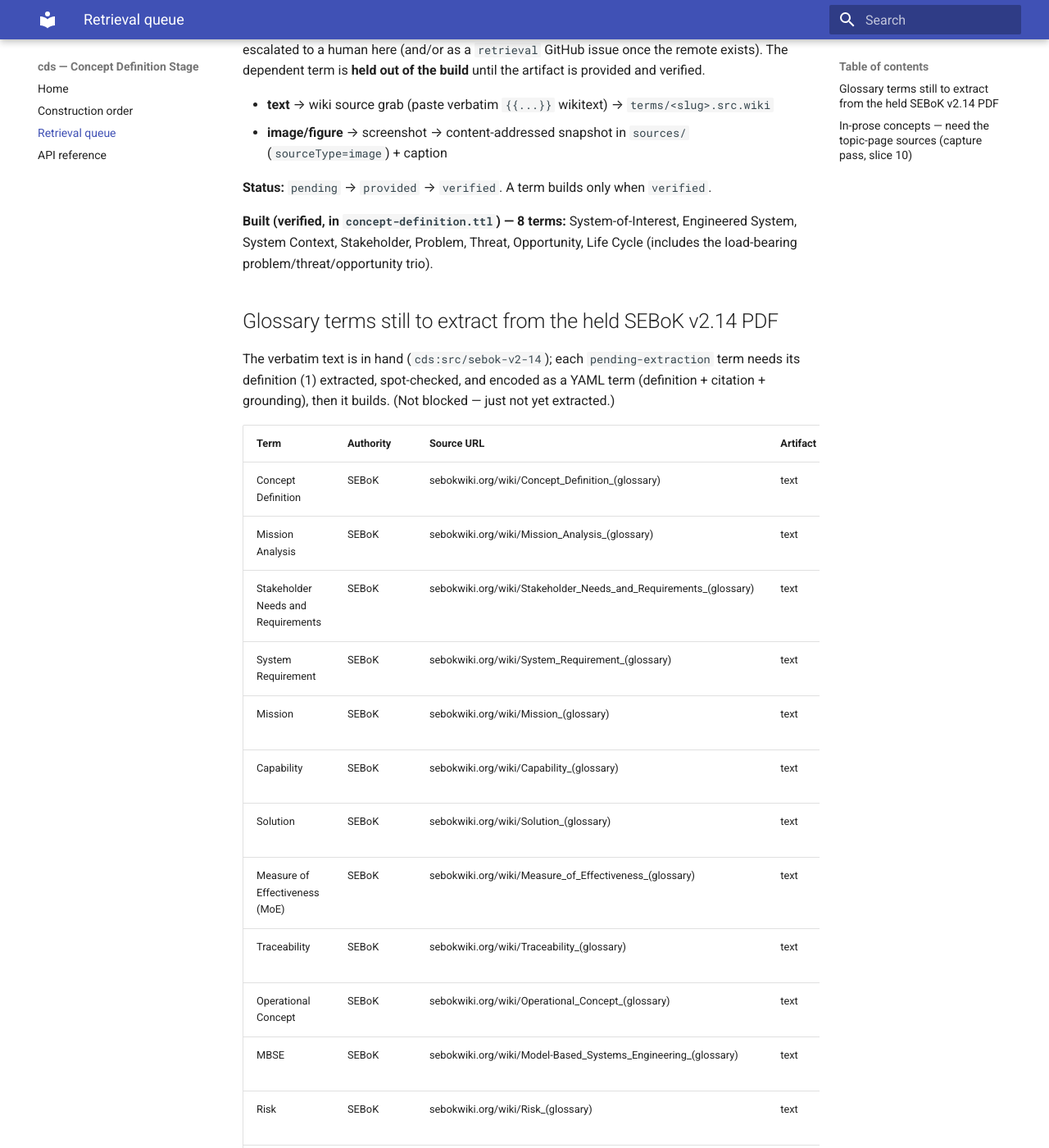
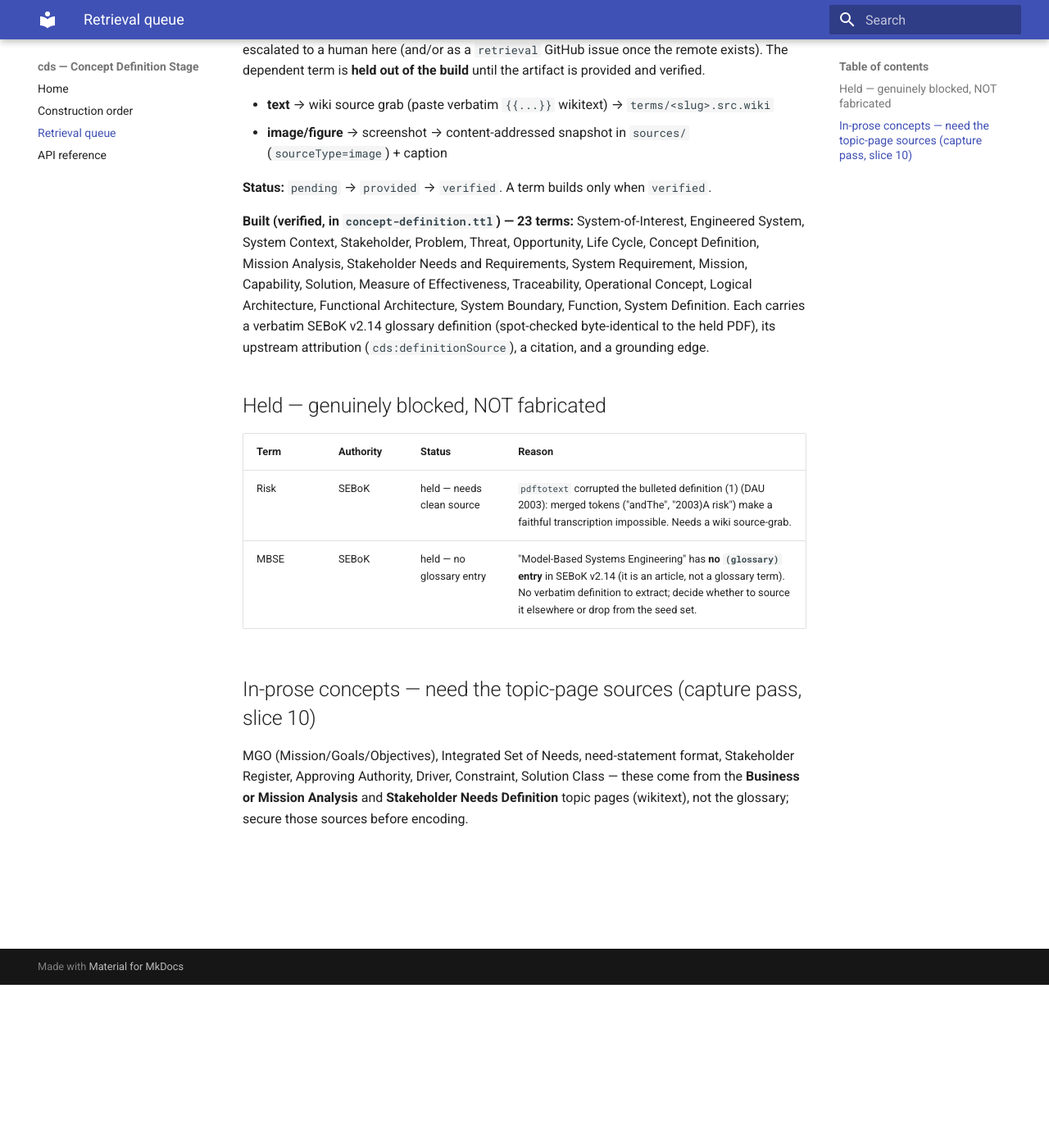
Before and after one commit to Open-MBEE/concept-definition-stage, an MkDocs documentation site: the page built from docs/retrieval-queue.md, in a window 1280 px wide and 1400 px high, scrolled down 199 px. Shown: the whole window at 82% size. Built offline with MkDocs 1.6.1 and Material for MkDocs 9.7.7, drawn with Linux system fonts in a browser that asks for light colours; some of the changed text lies outside the part shown.

Commit message:
slice 6: extract remaining SEBoK glossary terms (8 -> 23)
Encode 15 more terms with verbatim SEBoK v2.14 glossary definitions extracted from
the held PDF, each with its upstream attribution (cds:definitionSource), citation,
and grounding edge: Concept Definition, Mission Analysis, Stakeholder Needs and
Requirements, System Requirement, Mission, Capability, Solution, Measure of
Effectiveness, Traceability, Operational Concept, Logical Architecture, Functional
Architecture, System Boundary, Function, System Definition. Six spot-checked
byte-identical to the PDF; the scheme builds and conforms (241 triples).

Two terms HELD (not fabricated), tracked in docs/retrieval-queue.md with reasons:
- Risk: pdftotext corrupted its bulleted definition (merged tokens) — needs a
  clean wiki source-grab.
- MBSE: no (glossary) entry exists in SEBoK v2.14 (it is an article, not a
  glossary term).

```diff
--- a/docs/retrieval-queue.md
+++ b/docs/retrieval-queue.md
@@ -9,35 +9,20 @@ of the build** until the artifact is provided and verified.
 
 **Status:** `pending` → `provided` → `verified`. A term builds only when `verified`.
 
-**Built (verified, in `concept-definition.ttl`) — 8 terms:** System-of-Interest, Engineered System,
-System Context, Stakeholder, Problem, Threat, Opportunity, Life Cycle (includes the load-bearing
-problem/threat/opportunity trio).
+**Built (verified, in `concept-definition.ttl`) — 23 terms:** System-of-Interest, Engineered System,
+System Context, Stakeholder, Problem, Threat, Opportunity, Life Cycle, Concept Definition, Mission
+Analysis, Stakeholder Needs and Requirements, System Requirement, Mission, Capability, Solution,
+Measure of Effectiveness, Traceability, Operational Concept, Logical Architecture, Functional
+Architecture, System Boundary, Function, System Definition. Each carries a verbatim SEBoK v2.14
+glossary definition (spot-checked byte-identical to the held PDF), its upstream attribution
+(`cds:definitionSource`), a citation, and a grounding edge.
 
-## Glossary terms still to extract from the held SEBoK v2.14 PDF
+## Held — genuinely blocked, NOT fabricated
 
-The verbatim text is in hand (`cds:src/sebok-v2-14`); each `pending-extraction` term needs its
-definition (1) extracted, spot-checked, and encoded as a YAML term (definition + citation +
-grounding), then it builds. (Not blocked — just not yet extracted.)
-
-| Term | Authority | Source URL | Artifact | Status |
-|---|---|---|---|---|
-| Concept Definition | SEBoK | sebokwiki.org/wiki/Concept_Definition_(glossary) | text | pending-extraction |
-| Mission Analysis | SEBoK | sebokwiki.org/wiki/Mission_Analysis_(glossary) | text | pending-extraction |
-| Stakeholder Needs and Requirements | SEBoK | sebokwiki.org/wiki/Stakeholder_Needs_and_Requirements_(glossary) | text | pending-extraction |
-| System Requirement | SEBoK | sebokwiki.org/wiki/System_Requirement_(glossary) | text | pending-extraction |
-| Mission | SEBoK | sebokwiki.org/wiki/Mission_(glossary) | text | pending-extraction |
-| Capability | SEBoK | sebokwiki.org/wiki/Capability_(glossary) | text | pending-extraction |
-| Solution | SEBoK | sebokwiki.org/wiki/Solution_(glossary) | text | pending-extraction |
-| Measure of Effectiveness (MoE) | SEBoK | sebokwiki.org/wiki/Measure_of_Effectiveness_(glossary) | text | pending-extraction |
-| Traceability | SEBoK | sebokwiki.org/wiki/Traceability_(glossary) | text | pending-extraction |
-| Operational Concept | SEBoK | sebokwiki.org/wiki/Operational_Concept_(glossary) | text | pending-extraction |
-| MBSE | SEBoK | sebokwiki.org/wiki/Model-Based_Systems_Engineering_(glossary) | text | pending-extraction |
-| Risk | SEBoK | sebokwiki.org/wiki/Risk_(glossary) | text | pending-extraction |
-| Logical Architecture | SEBoK | sebokwiki.org/wiki/Logical_Architecture_(glossary) | text | pending-extraction |
-| Functional Architecture | SEBoK | sebokwiki.org/wiki/Functional_Architecture_(glossary) | text | pending-extraction |
-| System Boundary | SEBoK | sebokwiki.org/wiki/System_Boundary_(glossary) | text | pending-extraction |
-| Function | SEBoK | sebokwiki.org/wiki/Function_(glossary) | text | pending-extraction |
-| System Definition | SEBoK | sebokwiki.org/wiki/System_Definition_(glossary) | text | pending-extraction |
+| Term | Authority | Status | Reason |
+|---|---|---|---|
+| Risk | SEBoK | held — needs clean source | `pdftotext` corrupted the bulleted definition (1) (DAU 2003): merged tokens ("andThe", "2003)A risk") make a faithful transcription impossible. Needs a wiki source-grab. |
+| MBSE | SEBoK | held — no glossary entry | "Model-Based Systems Engineering" has **no `(glossary)` entry** in SEBoK v2.14 (it is an article, not a glossary term). No verbatim definition to extract; decide whether to source it elsewhere or drop from the seed set. |
 
 ## In-prose concepts — need the topic-page sources (capture pass, slice 10)
 
```
Also changed, not shown: src/cds/stages/concept_definition/terms/capability.yaml (added, +10 -0 lines), src/cds/stages/concept_definition/terms/concept-definition.yaml (added, +9 -0 lines), src/cds/stages/concept_definition/terms/function.yaml (added, +10 -0 lines), src/cds/stages/concept_definition/terms/functional-architecture.yaml (added, +10 -0 lines), src/cds/stages/concept_definition/terms/logical-architecture.yaml (added, +9 -0 lines), src/cds/stages/concept_definition/terms/measure-of-effectiveness.yaml (added, +10 -0 lines), src/cds/stages/concept_definition/terms/mission-analysis.yaml (added, +9 -0 lines), src/cds/stages/concept_definition/terms/mission.yaml (added, +9 -0 lines), src/cds/stages/concept_definition/terms/operational-concept.yaml (added, +11 -0 lines), src/cds/stages/concept_definition/terms/solution.yaml (added, +10 -0 lines), src/cds/stages/concept_definition/terms/stakeholder-needs-and-requirements.yaml (added, +11 -0 lines), src/cds/stages/concept_definition/terms/system-boundary.yaml (added, +9 -0 lines), src/cds/stages/concept_definition/terms/system-definition.yaml (added, +9 -0 lines), src/cds/stages/concept_definition/terms/system-requirement.yaml (added, +10 -0 lines), 1 more files, 1 other file.
